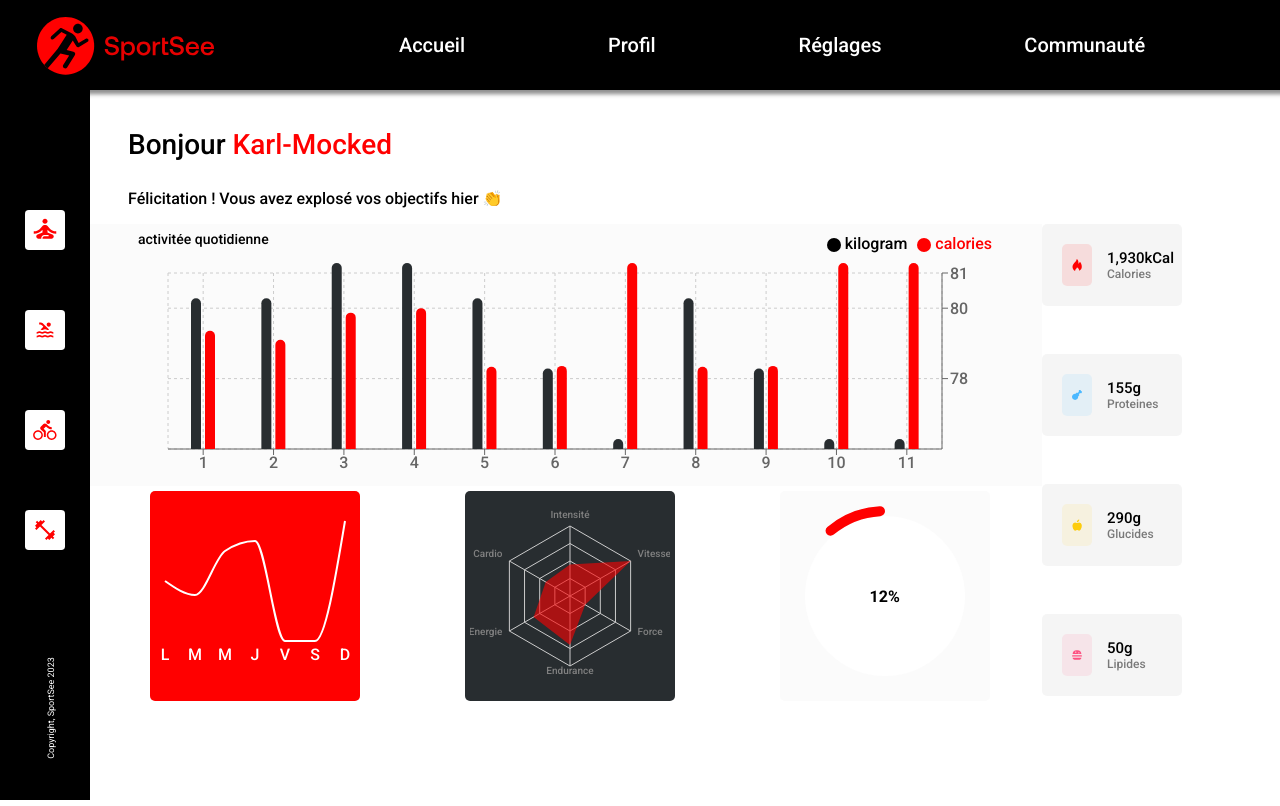
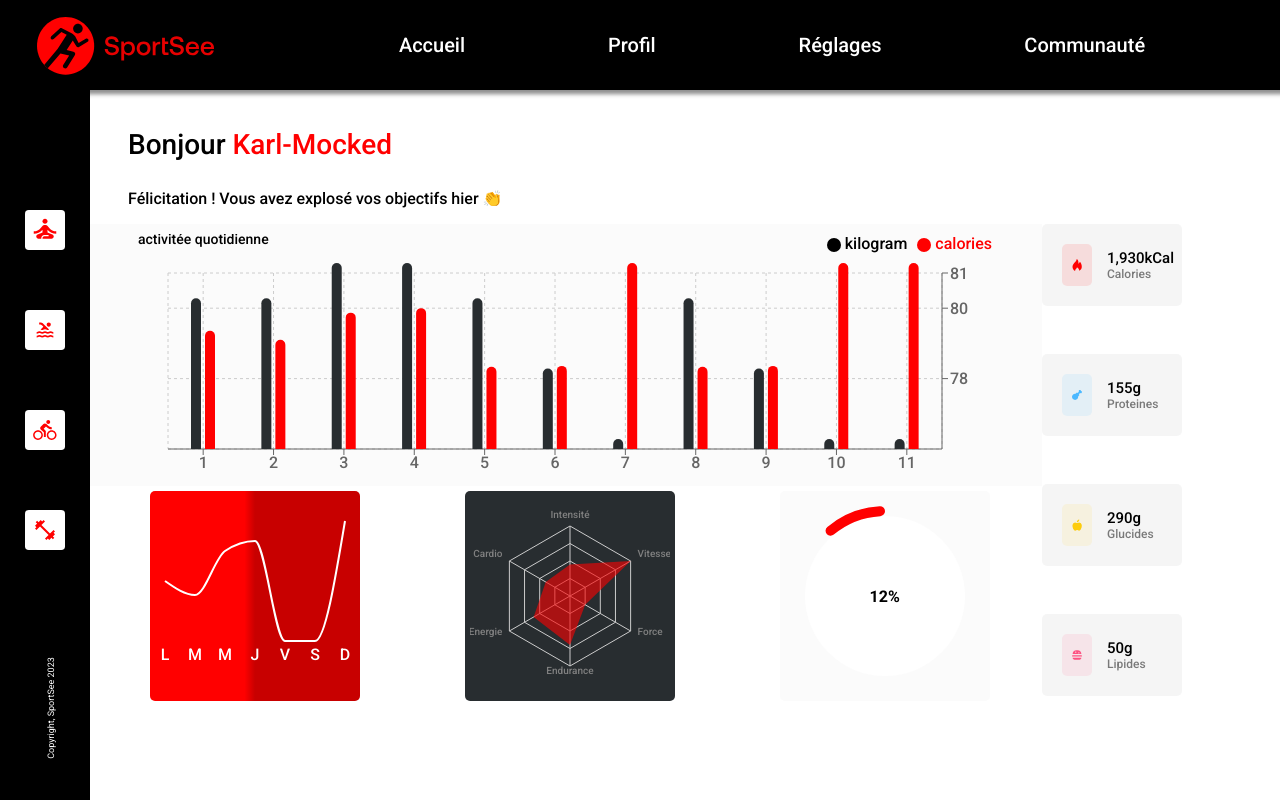
Before and after one commit to Nellylie/sportsee-p12, a React (Create React App) app in the folder sportsee/: page /#/Profil/12 in a window 1280 px wide. Built offline with nearby package versions, Linux system fonts and the light colour scheme.

Commit message:
feat(): mouvement de la souris recuperé pour l'effet gradient du lineschart

```diff
--- a/sportsee/src/componentsRecharts/Lineschart.jsx
+++ b/sportsee/src/componentsRecharts/Lineschart.jsx
@@ -1,4 +1,5 @@
 import { LineChart, Line, XAxis, YAxis, Tooltip, ResponsiveContainer } from 'recharts';
+import { useState } from 'react';
 
 function SessionsTooltip({ payload, active }) {
   if (active && payload && payload.length) {
@@ -11,9 +12,19 @@ function SessionsTooltip({ payload, active }) {
 
   return null;
 }
+
 function Lineschart({data}) {
+  const [gradientPosition, setGradientPosition] = useState(50);
+
+  const handleMouseMove = (e) => {
+    const rect = e.currentTarget.getBoundingClientRect();
+    const x = e.clientX - rect.left;
+    const percentage = (x / rect.width) * 100;
+    setGradientPosition(percentage);
+  };
+
   return (
-    <div style={{ backgroundColor: 'red', borderRadius:'5px', padding:'5px', width: '200px', height: '200px', aspectRatio: '1/1' }}>
+    <div onMouseMove={handleMouseMove} style={{ backgroundColor: 'red', background: `linear-gradient(to right, red ${gradientPosition -5}%, rgb(200,0,0) ${gradientPosition}%)`, borderRadius:'5px', padding:'5px', width: '200px', height: '200px', aspectRatio: '1/1' }}>
       <ResponsiveContainer width="100%" height="100%" aspect={1}>
         <LineChart
           data={data}
```
